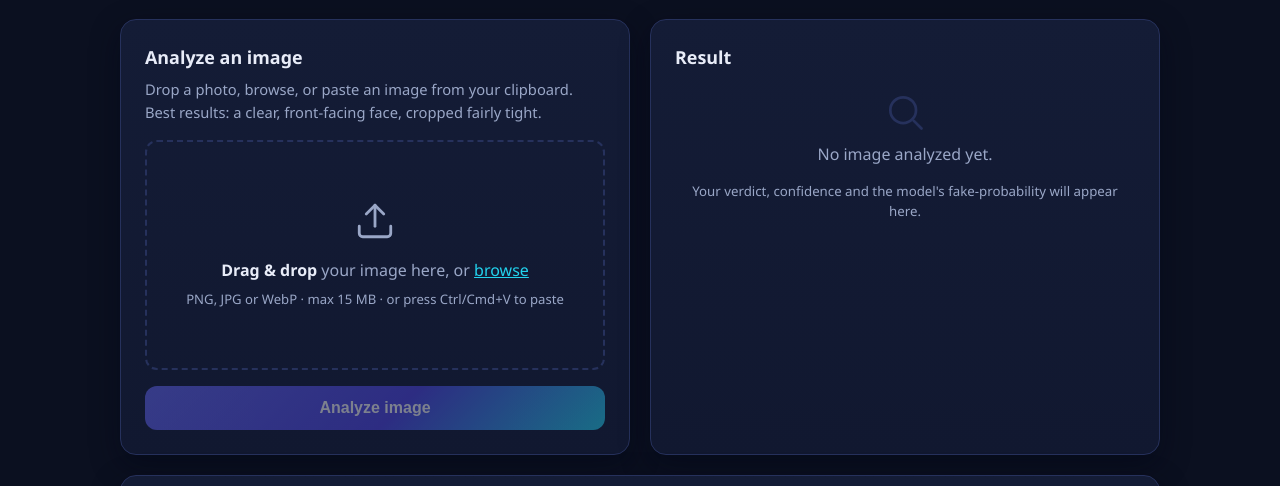
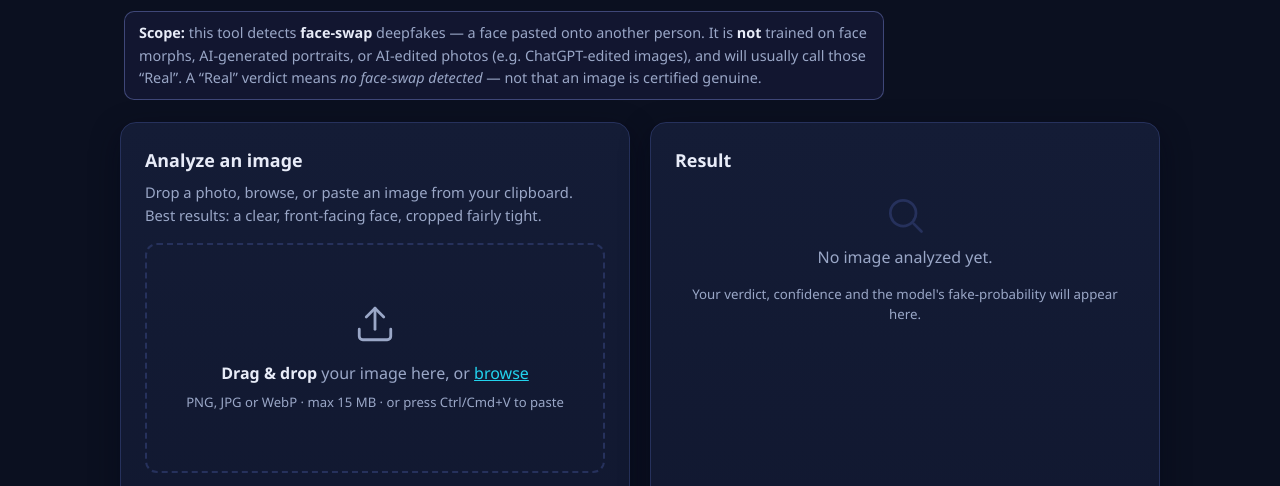
Before and after one commit to Harsh10172005/Deepfake-Detection-CNN, a plain HTML site: page static/index.html in a window 1280 px wide. Shown: the part 289-775 px from the top of the page. Drawn offline with Linux system fonts and the light colour scheme; no server answers.

Commit message:
Add scope note (face-swaps only) to site hero + README, live demo link in README, face-swap-only limitation with live-verified morph/AI-edit misses

```diff
--- a/static/index.html
+++ b/static/index.html
@@ -31,6 +31,7 @@
     <p class="hero-eyebrow">EfficientNet-B0 · PyTorch · FastAPI</p>
     <h2 class="hero-title">Is this face <span class="grad-real">real</span> — or a <span class="grad-fake">deepfake</span>?</h2>
     <p class="hero-sub">Upload a face photo or a frame from a video. The CNN looks for the blending, texture and frequency artifacts that manipulated faces leave behind, and gives you a verdict with its confidence — plus the model's real, measured test performance below. No placeholder numbers.</p>
+    <p class="scope-note"><strong>Scope:</strong> this tool detects <strong>face-swap</strong> deepfakes — a face pasted onto another person. It is <strong>not</strong> trained on face morphs, AI-generated portraits, or AI-edited photos (e.g. ChatGPT-edited images), and will usually call those “Real”. A “Real” verdict means <em>no face-swap detected</em> — not that an image is certified genuine.</p>
   </section>
 
   <section class="card analyzer-card">
--- a/static/style.css
+++ b/static/style.css
@@ -86,6 +86,8 @@ body {
 .grad-real { background: linear-gradient(90deg, #059669, var(--real)); -webkit-background-clip: text; background-clip: text; color: transparent; }
 .grad-fake { background: linear-gradient(90deg, #e11d48, var(--fake)); -webkit-background-clip: text; background-clip: text; color: transparent; }
 .hero-sub { color: var(--muted); max-width: 760px; font-size: 0.99rem; }
+.scope-note { color: var(--muted); max-width: 760px; font-size: 0.9rem; margin-top: 14px; padding: 10px 14px; border: 1px solid rgba(148, 163, 255, 0.35); border-radius: 10px; background: rgba(99, 102, 241, 0.08); }
+.scope-note strong { color: var(--text, #e5e7eb); }
 
 /* ---------- layout & cards ---------- */
 .layout {
```
Also changed, not shown: 1 other file.
